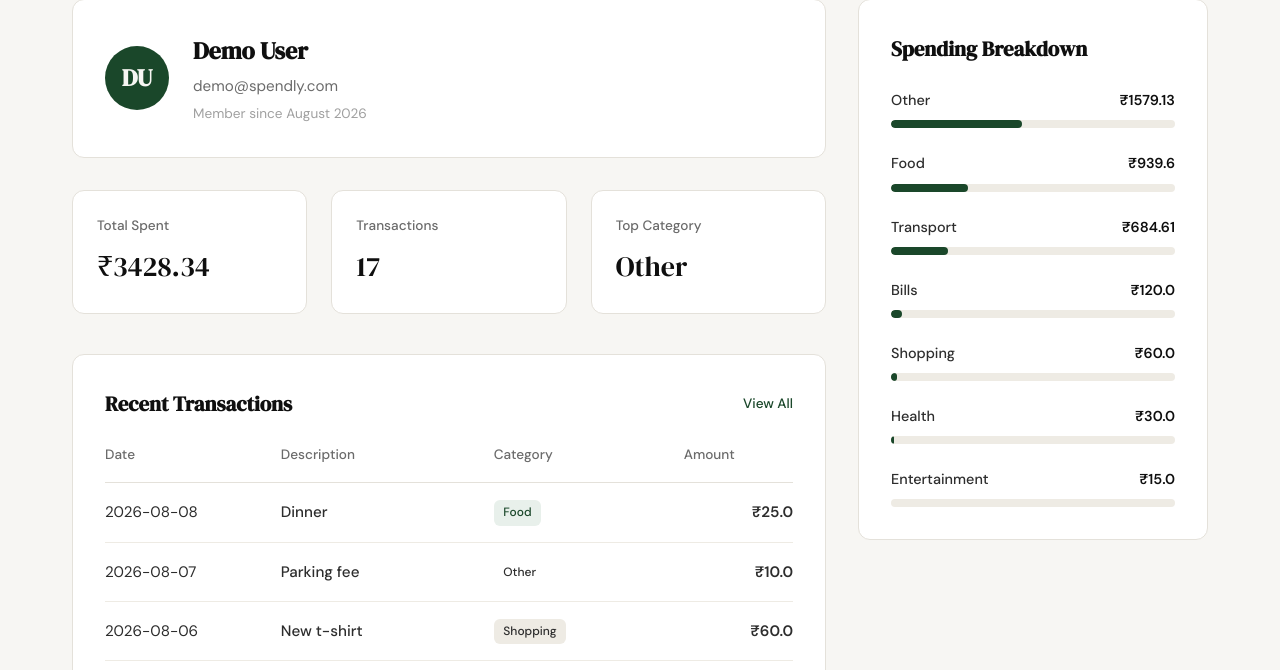
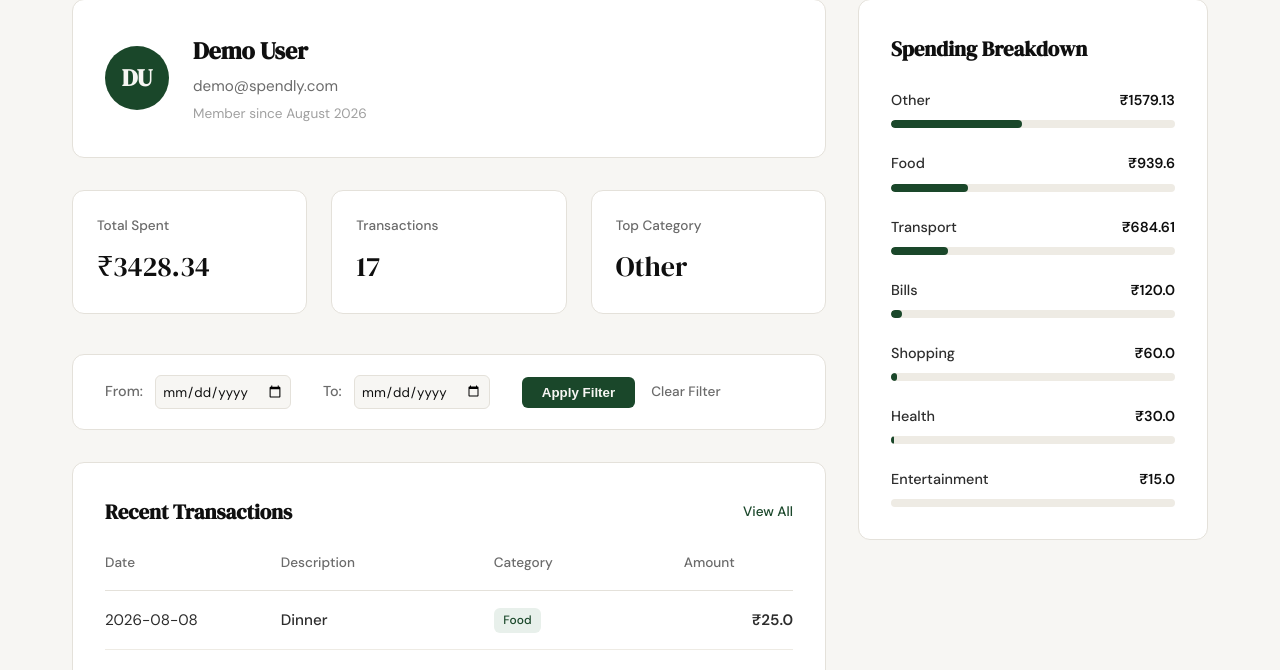
Before and after one commit to ashish-ashish05/spendly, a Flask app: page /profile in a window 1280 px wide. Shown: the part 250-920 px from the top of the page. Run offline with Flask 3, Linux system fonts and the light colour scheme; a user stored in the database is signed in; data comes from the database, SQL or seed files in the repository; both versions use the stored data as it was after the commit.

Commit message:
add date filter to profile page

```diff
--- a/app.py
+++ b/app.py
@@ -92,18 +92,22 @@
         return redirect(url_for("login"))
 
     user_id = session["user_id"]
+    start_date = request.args.get("start_date")
+    end_date = request.args.get("end_date")
 
     user_profile = get_user_by_id(user_id)
-    summary_stats = get_summary_stats(user_id)
-    recent_transactions = get_recent_transactions(user_id)
-    category_breakdown = get_category_breakdown(user_id)
+    summary_stats = get_summary_stats(user_id, start_date, end_date)
+    recent_transactions = get_recent_transactions(user_id, start_date=start_date, end_date=end_date)
+    category_breakdown = get_category_breakdown(user_id, start_date, end_date)
 
     return render_template(
         "profile.html",
         user=user_profile,
         stats=summary_stats,
         transactions=recent_transactions,
-        categories=category_breakdown
+        categories=category_breakdown,
+        start_date=start_date,
+        end_date=end_date
     )
 
 
--- a/database/db.py
+++ b/database/db.py
@@ -1,19 +1,21 @@
 import sqlite3
+from flask import current_app
 from werkzeug.security import generate_password_hash, check_password_hash
-
-DATABASE_PATH = "spendly.db"
 
 def get_db():
     """
     Returns a connection to the SQLite database.
     Enables foreign key support and sets the row factory to sqlite3.Row.
     """
-    conn = sqlite3.connect(DATABASE_PATH)
+    # Use database path from app config, fallback to default
+    db_path = current_app.config.get('DATABASE', "spendly.db")
+    conn = sqlite3.connect(db_path)
     conn.execute("PRAGMA foreign_keys = ON")
     conn.row_factory = sqlite3.Row
     return conn
 
 def init_db():
+
     """
     Initializes the database schema by creating the users and expenses tables.
     """
--- a/database/queries.py
+++ b/database/queries.py
@@ -28,27 +28,40 @@
     finally:
         conn.close()
 
-def get_summary_stats(user_id):
+def get_summary_stats(user_id, start_date=None, end_date=None):
     """
     Calculates spending summary statistics for a user.
     Returns a dict with 'total_spent', 'transaction_count', 'top_category'.
     """
     conn = get_db()
     try:
-        # Total spent and transaction count
-        totals = conn.execute(
-            "SELECT SUM(amount), COUNT(*) FROM expenses WHERE user_id = ?",
-            (user_id,)
-        ).fetchone()
+        # Base query for total spent and transaction count
+        query = "SELECT SUM(amount), COUNT(*) FROM expenses WHERE user_id = ?"
+        params = [user_id]
+        if start_date:
+            query += " AND date >= ?"
+            params.append(start_date)
+        if end_date:
+            query += " AND date <= ?"
+            params.append(end_date)
 
-        total_spent = totals[0] if totals[0] is not None else 0
+        totals = conn.execute(query, params).fetchone()
+
+        total_spent = totals[0] if totals[0] is not None else 0.0
         transaction_count = totals[1] if totals[1] is not None else 0
 
         # Top category
-        top_cat_row = conn.execute(
-            "SELECT category FROM expenses WHERE user_id = ? GROUP BY category ORDER BY SUM(amount) DESC LIMIT 1",
-            (user_id,)
-        ).fetchone()
+        top_cat_query = "SELECT category FROM expenses WHERE user_id = ?"
+        top_cat_params = [user_id]
+        if start_date:
+            top_cat_query += " AND date >= ?"
+            top_cat_params.append(start_date)
+        if end_date:
+            top_cat_query += " AND date <= ?"
+            top_cat_params.append(end_date)
+
+        top_cat_query += " GROUP BY category ORDER BY SUM(amount) DESC LIMIT 1"
+        top_cat_row = conn.execute(top_cat_query, top_cat_params).fetchone()
 
         top_category = top_cat_row['category'] if top_cat_row else "—"
 
@@ -60,32 +73,48 @@
     finally:
         conn.close()
 
-def get_recent_transactions(user_id, limit=10):
+def get_recent_transactions(user_id, limit=10, start_date=None, end_date=None):
     """
     Fetches the most recent transactions for a user.
     Returns a list of dicts.
     """
     conn = get_db()
     try:
-        cursor = conn.execute(
-            "SELECT date, description, category, amount FROM expenses WHERE user_id = ? ORDER BY date DESC LIMIT ?",
-            (user_id, limit)
-        )
+        query = "SELECT date, description, category, amount FROM expenses WHERE user_id = ?"
+        params = [user_id]
+        if start_date:
+            query += " AND date >= ?"
+            params.append(start_date)
+        if end_date:
+            query += " AND date <= ?"
+            params.append(end_date)
+
+        query += " ORDER BY date DESC LIMIT ?"
+        params.append(limit)
+
+        cursor = conn.execute(query, params)
         return [dict(row) for row in cursor.fetchall()]
     finally:
         conn.close()
 
-def get_category_breakdown(user_id):
+def get_category_breakdown(user_id, start_date=None, end_date=None):
     """
     Calculates spending breakdown by category.
     Returns a list of dicts with 'category', 'amount', 'percentage'.
     """
     conn = get_db()
     try:
-        rows = conn.execute(
-            "SELECT category, SUM(amount) as total FROM expenses WHERE user_id = ? GROUP BY category ORDER BY total DESC",
-            (user_id,)
-        ).fetchall()
+        query = "SELECT category, SUM(amount) as total FROM expenses WHERE user_id = ?"
+        params = [user_id]
+        if start_date:
+            query += " AND date >= ?"
+            params.append(start_date)
+        if end_date:
+            query += " AND date <= ?"
+            params.append(end_date)
+
+        query += " GROUP BY category ORDER BY total DESC"
+        rows = conn.execute(query, params).fetchall()
 
         if not rows:
             return []
--- a/static/css/profile.css
+++ b/static/css/profile.css
@@ -22,8 +22,77 @@
     font-size: 1.1rem;
 }
 
+/* Date Filter Section */
+.filter-section {
+    margin-bottom: 2rem;
+    background: var(--paper-card);
+    border: 1px solid var(--border);
+    border-radius: var(--radius-md);
+    padding: 1.25rem 2rem;
+}
+
+.filter-form {
+    display: flex;
+    align-items: center;
+    gap: 2rem;
+    flex-wrap: wrap;
+}
+
+.filter-group {
+    display: flex;
+    align-items: center;
+    gap: 0.75rem;
+    font-size: 0.9rem;
+    color: var(--ink-muted);
+    font-weight: 500;
+}
+
+.filter-group input {
+    padding: 0.4rem;
+    border: 1px solid var(--border);
+    border-radius: var(--radius-sm);
+    font-family: inherit;
+    color: var(--ink);
+    background: var(--paper);
+}
+
+.filter-actions {
+    display: flex;
+    align-items: center;
+    gap: 1rem;
+}
+
+.btn-filter {
+    background: var(--accent);
+    color: var(--paper);
+    border: none;
+    padding: 0.5rem 1.25rem;
+    border-radius: var(--radius-sm);
+    font-weight: 600;
+    cursor: pointer;
+    transition: opacity 0.2s;
+}
+
+.btn-filter:hover {
+    opacity: 0.9;
+}
+
+.btn-clear {
+    font-size: 0.85rem;
+    color: var(--ink-muted);
+    text-decoration: none;
+    font-weight: 500;
+    transition: color 0.2s;
+}
+
+.btn-clear:hover {
+    color: var(--ink);
+    text-decoration: underline;
+}
+
 .profile-grid {
     display: grid;
+
     grid-template-columns: 1fr 350px;
     gap: 2rem;
     align-items: start;
--- a/templates/profile.html
+++ b/templates/profile.html
@@ -42,6 +42,23 @@
                     <span class="stat-label">Top Category</span>
                     <span class="stat-value">{{ stats.top_category }}</span>
                 </div>
+            </section>
+
+            <section class="filter-section">
+                <form method="GET" action="{{ url_for('profile') }}" class="filter-form">
+                    <div class="filter-group">
+                        <label for="start_date">From:</label>
+                        <input type="date" id="start_date" name="start_date" value="{{ start_date or '' }}">
+                    </div>
+                    <div class="filter-group">
+                        <label for="end_date">To:</label>
+                        <input type="date" id="end_date" name="end_date" value="{{ end_date or '' }}">
+                    </div>
+                    <div class="filter-actions">
+                        <button type="submit" class="btn-filter">Apply Filter</button>
+                        <a href="{{ url_for('profile') }}" class="btn-clear">Clear Filter</a>
+                    </div>
+                </form>
             </section>
 
             <!-- Transaction History -->
```
Also changed, not shown: tests/test_profile_filter.py (added, +157 -0 lines), .claude/specs/06-date-filter-profile.md (added), spendly.db.
